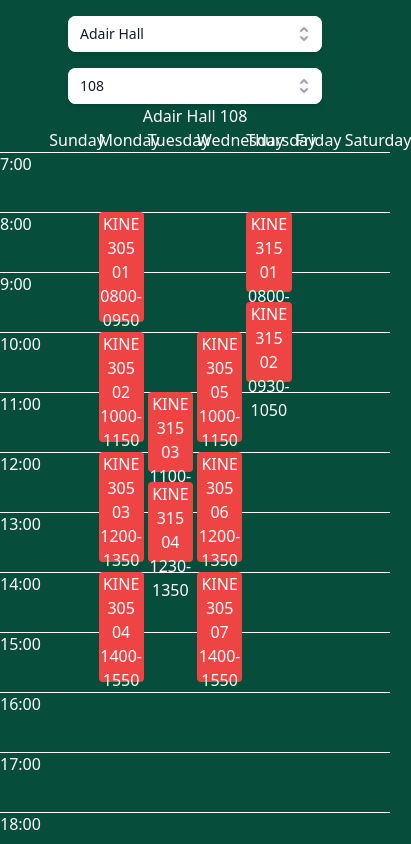
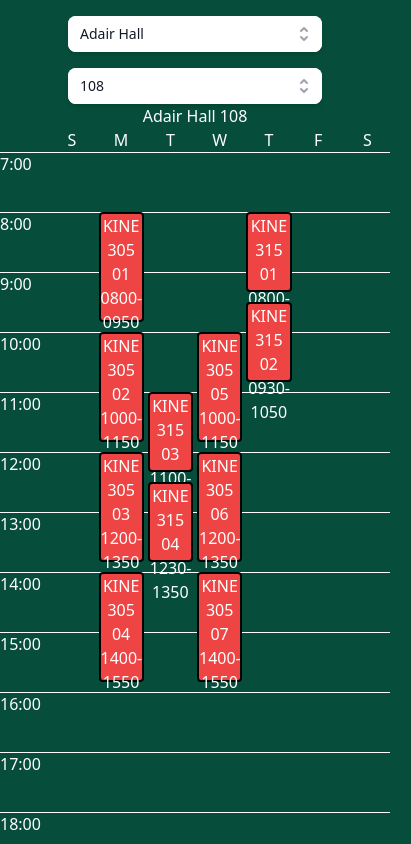
Before and after one commit to tecnd/room-finder, a React (Vite) app: page / in a window 390 px wide. Shown: the top 844 px of the page, 411 px wide, since content can reach past the window. Built offline with nearby package versions, Linux system fonts and the light colour scheme.

Commit message:
calendar responsiveness

```diff
--- a/src/Calendar.jsx
+++ b/src/Calendar.jsx
@@ -1,26 +1,33 @@
 // Force Tailwind to generate col-start-{n} classes
 const days = (
   <>
-    <div className="row-start-1 col-start-2">
-      <p>Sunday</p>
+    <div className="row-start-1 col-start-2 text-center">
+      <p className="hidden md:block">Sunday</p>
+      <p className="block md:hidden">S</p>
     </div>
-    <div className="row-start-1 col-start-3">
-      <p>Monday</p>
+    <div className="row-start-1 col-start-3 text-center">
+      <p className="hidden md:block">Monday</p>
+      <p className="block md:hidden">M</p>
     </div>
-    <div className="row-start-1 col-start-4">
-      <p>Tuesday</p>
+    <div className="row-start-1 col-start-4 text-center">
+      <p className="hidden md:block">Tuesday</p>
+      <p className="block md:hidden">T</p>
     </div>
-    <div className="row-start-1 col-start-5">
-      <p>Wednesday</p>
+    <div className="row-start-1 col-start-5 text-center">
+      <p className="hidden md:block">Wednesday</p>
+      <p className="block md:hidden">W</p>
     </div>
-    <div className="row-start-1 col-start-6">
-      <p>Thursday</p>
+    <div className="row-start-1 col-start-6 text-center">
+      <p className="hidden md:block">Thursday</p>
+      <p className="block md:hidden">T</p>
     </div>
-    <div className="row-start-1 col-start-7">
-      <p>Friday</p>
+    <div className="row-start-1 col-start-7 text-center">
+      <p className="hidden md:block">Friday</p>
+      <p className="block md:hidden">F</p>
     </div>
-    <div className="row-start-1 col-start-8">
-      <p>Saturday</p>
+    <div className="row-start-1 col-start-8 text-center">
+      <p className="hidden md:block">Saturday</p>
+      <p className="block md:hidden">S</p>
     </div>
   </>
 );
@@ -74,17 +81,18 @@ export default function Calendar({ events }) {
 
       cal.push(
         <div
-          className={`col-start-${colNum} bg-red-500 text-center rounded`}
+          className={`col-start-${colNum} bg-red-500 text-center rounded border-2 border-black `}
           style={{ gridRow: `${start} / ${end}` }}
         >
-          {cid} {time}
+          <p>{cid}</p>
+          <p>{time}</p>
         </div>
       );
     }
   }
 
   return (
-    <div className="grid grid-cols-8 grid-rows-[minmax(0,_1fr)_repeat(192,_5px)] auto-rows-fr gap-x-1 max-w-full md:max-w-screen-md">
+    <div className="grid grid-cols-8 grid-rows-[minmax(0,_1fr)_repeat(192,_5px)] auto-cols-max gap-x-1 w-full">
       {days}
       {lines}
       {cal}
```
